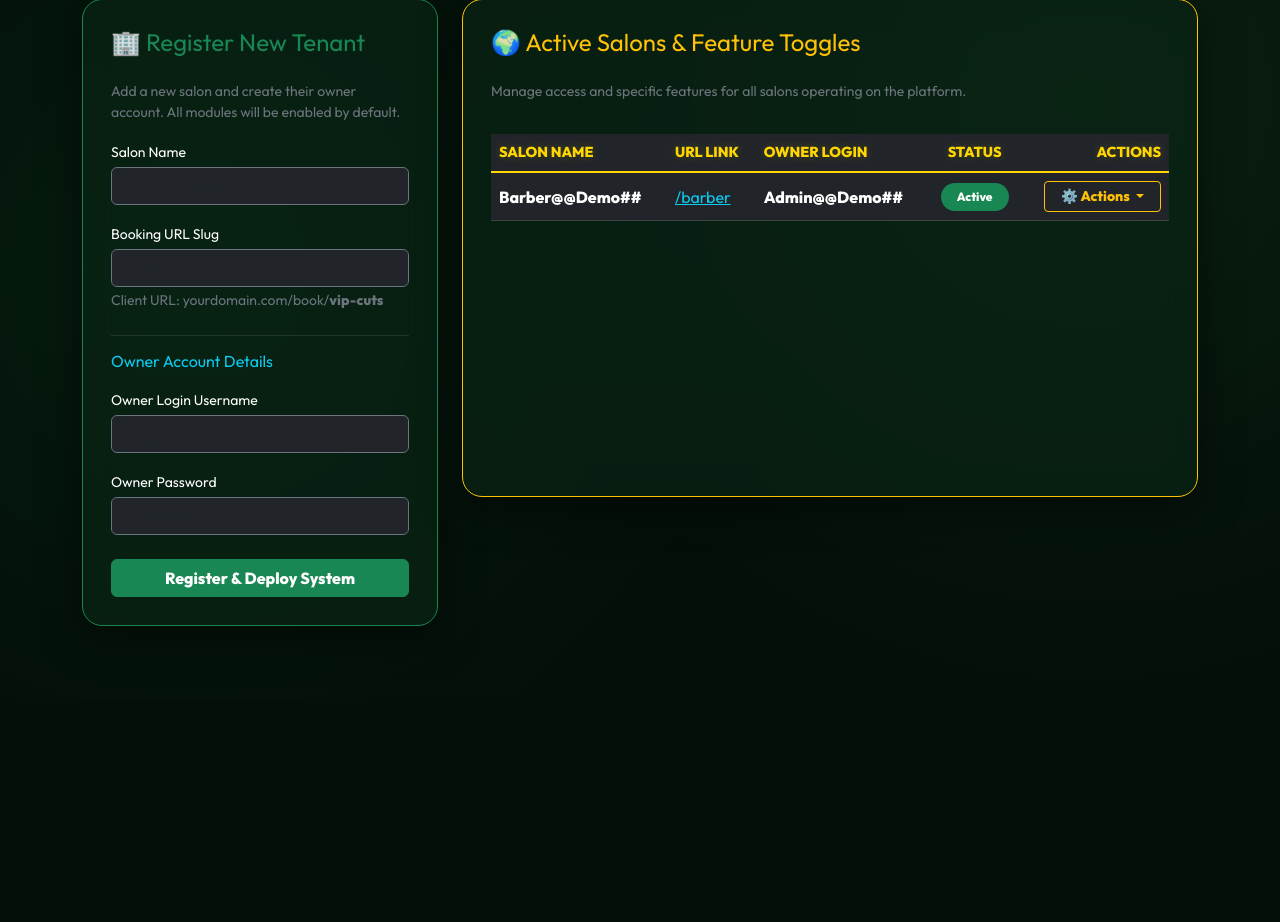
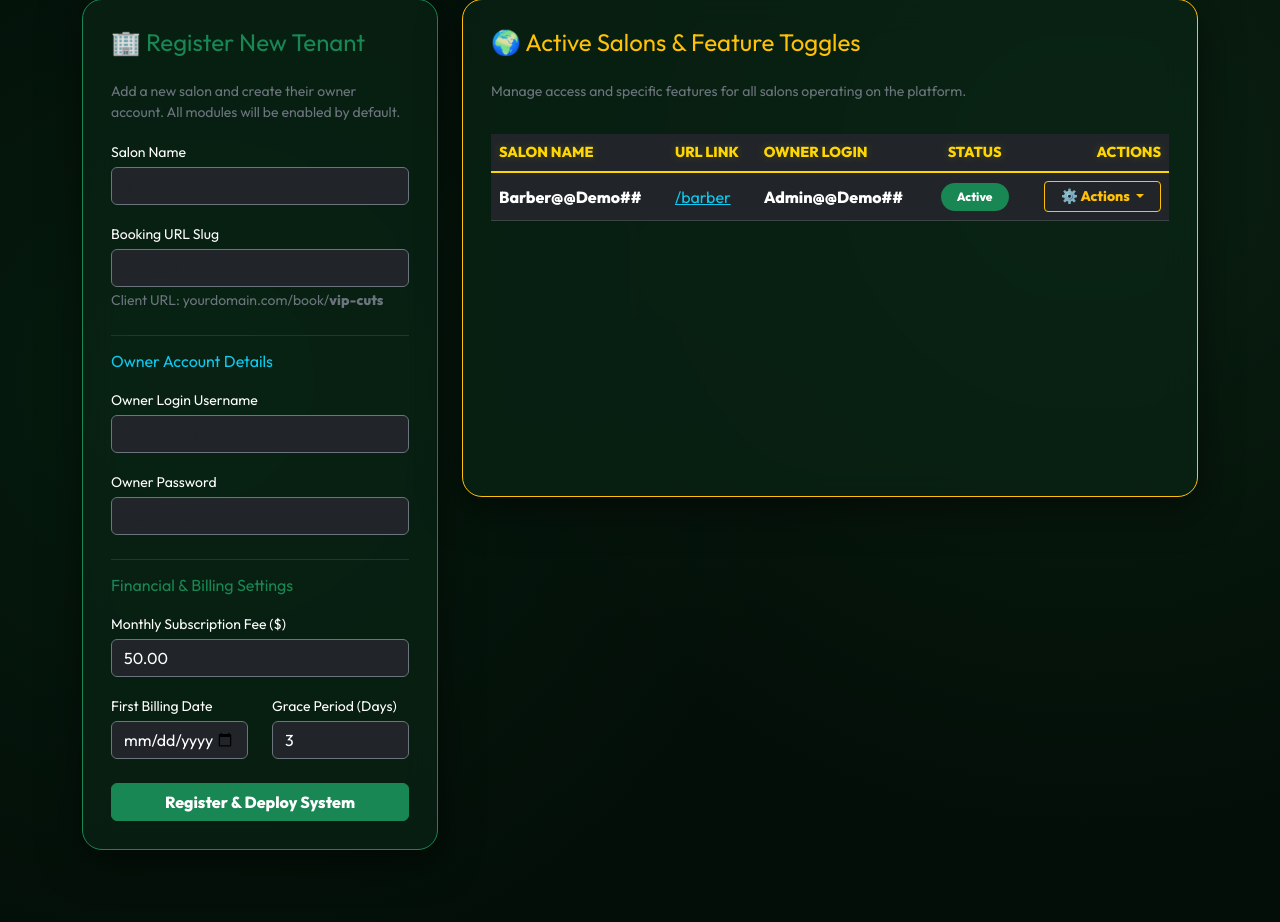
Before and after one commit to MazenElmogy14/Barbershop_System_, a Flask app: page /superadmin_portal in a window 1280 px wide. Shown: the part 157-1079 px from the top of the page. Before the commit the page ends 783 px from the top, so only its background shows below. Run offline with Flask 3, Linux system fonts and the light colour scheme; a user stored in the database is signed in.

Commit message:
add comment here

```diff
--- a/barber_shop_V7/app.py
+++ b/barber_shop_V7/app.py
@@ -7,8 +7,8 @@ import json
 from flask import make_response
 from weasyprint import HTML
 import os
+import calendar
 from werkzeug.utils import secure_filename
-import uuid
 
 app = Flask(__name__)
 app.config['SECRET_KEY'] = 'talentx-saas-secret-key'
@@ -30,6 +30,11 @@ class Salon(db.Model):
     slug = db.Column(db.String(100), unique=True, nullable=False)
     is_active = db.Column(db.Boolean, default=True)
     created_at = db.Column(db.DateTime, default=datetime.now)
+
+    # --- NEW BILLING FIELDS ---
+    subscription_fee = db.Column(db.Float, default=0.0)
+    next_billing_date = db.Column(db.Date, nullable=True)
+    grace_period_days = db.Column(db.Integer, default=3)
 
 class User(UserMixin, db.Model):
     id = db.Column(db.Integer, primary_key=True)
@@ -143,15 +148,39 @@ class SystemSetting(db.Model):
     feature_name = db.Column(db.String(50), nullable=False)
     is_enabled = db.Column(db.Boolean, default=True)
 
-
 @login_manager.user_loader
 def load_user(user_id):
     return User.query.get(int(user_id))
 
-# --- HELPER TO CHECK IF FEATURE IS ENABLED ---
 def is_feature_enabled(salon_id, feature_name):
     setting = SystemSetting.query.filter_by(salon_id=salon_id, feature_name=feature_name).first()
     return setting.is_enabled if setting else True
+
+
+# ==========================================
+# GLOBAL AUTO-SUSPENSION HOOK
+# ==========================================
+@app.before_request
+def check_billing_and_suspension():
+    """Globally block logged-in users if their grace period expires."""
+    if current_user.is_authenticated and current_user.role != 'superadmin':
+        salon = Salon.query.get(current_user.salon_id)
+        if salon:
+            # Auto-suspend if past grace period
+            if salon.next_billing_date:
+                grace_end_date = salon.next_billing_date + timedelta(days=salon.grace_period_days)
+                if date.today() > grace_end_date and salon.is_active:
+                    salon.is_active = False
+                    db.session.commit()
+
+            # If suspended, force logout and show dynamic message
+            if not salon.is_active and request.endpoint not in ['login', 'logout', 'static']:
+                logout_user()
+                if salon.next_billing_date and date.today() > (salon.next_billing_date + timedelta(days=salon.grace_period_days)):
+                    flash(f'⚠️ System Suspended: Please pay your monthly fee of ${salon.subscription_fee:.2f} to restore access.', 'danger')
+                else:
+                    flash('Your salon account is currently suspended. Contact support.', 'danger')
+                return redirect(url_for('login'))
 
 
 # ==========================================
@@ -216,8 +245,19 @@ def login():
         if user:
             if user.salon_id:
                 salon = Salon.query.get(user.salon_id)
+
+                # Check auto-suspension during login attempt
+                if salon.next_billing_date:
+                    grace_end = salon.next_billing_date + timedelta(days=salon.grace_period_days)
+                    if date.today() > grace_end and salon.is_active:
+                        salon.is_active = False
+                        db.session.commit()
+
                 if not salon.is_active:
-                    flash('Your salon account is currently suspended. Contact support.')
+                    if salon.next_billing_date and date.today() > (salon.next_billing_date + timedelta(days=salon.grace_period_days)):
+                        flash(f'⚠️ System Suspended: Please pay your monthly fee of ${salon.subscription_fee:.2f} to restore access.', 'danger')
+                    else:
+                        flash('Your salon account is currently suspended. Contact support.', 'danger')
                     return render_template('login.html')
 
             login_user(user)
@@ -229,7 +269,7 @@ def login():
                 return redirect(url_for('barber_dashboard'))
             else:
                 return redirect(url_for('cashier'))
-        flash('Invalid credentials')
+        flash('Invalid credentials', 'danger')
     return render_template('login.html')
 
 @app.route('/logout')
@@ -887,7 +927,7 @@ def upload_request_photo(req_id):
     return redirect(request.referrer)
 
 # ==========================================
-# SAAS MASTER PORTAL (WITH FEATURE TOGGLES)
+# SAAS MASTER PORTAL (WITH FEATURE TOGGLES & BILLING)
 # ==========================================
 AVAILABLE_FEATURES = [
     'online_booking', 'loyalty_points', 'pdf_report',
@@ -910,14 +950,27 @@ def superadmin_portal():
     if request.method == 'POST':
         action = request.form.get('action')
 
+        # --- REGISTER SALON ---
         if action == 'register_salon':
             salon_name = request.form.get('salon_name')
             salon_slug = request.form.get('salon_slug').lower().replace(" ", "-")
 
+            # Capture new billing fields
+            sub_fee = float(request.form.get('subscription_fee', 0.0))
+            grace_days = int(request.form.get('grace_period_days', 3))
+            billing_date_str = request.form.get('next_billing_date')
+            billing_date = datetime.strptime(billing_date_str, '%Y-%m-%d').date() if billing_date_str else None
+
             if Salon.query.filter_by(slug=salon_slug).first():
                 flash("Error: Salon URL slug is already taken. Choose another.", "danger")
             else:
-                new_salon = Salon(name=salon_name, slug=salon_slug)
+                new_salon = Salon(
+                    name=salon_name,
+                    slug=salon_slug,
+                    subscription_fee=sub_fee,
+                    next_billing_date=billing_date,
+                    grace_period_days=grace_days
+                )
                 db.session.add(new_salon)
                 db.session.flush()
 
@@ -931,6 +984,7 @@ def superadmin_portal():
                 db.session.commit()
                 flash(f"Successfully registered Salon: {salon_name}", "success")
 
+        # --- TOGGLE STATUS ---
         elif action == 'toggle_status':
             salon_id = request.form.get('salon_id')
             salon = Salon.query.get(salon_id)
@@ -939,6 +993,7 @@ def superadmin_portal():
                 db.session.commit()
                 flash(f"Salon status updated.", "success")
 
+        # --- TOGGLE FEATURE ---
         elif action == 'toggle_feature':
             salon_id = request.form.get('salon_id')
             feature_name = request.form.get('feature_name')
@@ -948,6 +1003,7 @@ def superadmin_portal():
                 db.session.commit()
                 flash(f"Updated '{feature_name}' for Salon ID {salon_id}", "success")
 
+        # --- EDIT OWNER ---
         elif action == 'edit_owner':
             salon_id = request.form.get('salon_id')
             new_username = request.form.get('new_username')
@@ -982,12 +1038,66 @@ def superadmin_portal():
                     db.session.commit()
                     flash(f"Salon details updated successfully!", "success")
 
+        # --- UPDATE BILLING ---
+        elif action == 'update_billing':
+            salon_id = request.form.get('salon_id')
+            salon = Salon.query.get(salon_id)
+            if salon:
+                salon.subscription_fee = float(request.form.get('subscription_fee', 0.0))
+                salon.grace_period_days = int(request.form.get('grace_period_days', 3))
+
+                date_str = request.form.get('next_billing_date')
+                if date_str:
+                    salon.next_billing_date = datetime.strptime(date_str, '%Y-%m-%d').date()
+                else:
+                    salon.next_billing_date = None
+
+                # Auto-reactivate if they pay and extend the date into the future
+                if salon.next_billing_date:
+                    grace_end = salon.next_billing_date + timedelta(days=salon.grace_period_days)
+                    if date.today() <= grace_end:
+                        salon.is_active = True
+
+                db.session.commit()
+                flash(f"Billing updated for {salon.name}. Next due date: {salon.next_billing_date}", "success")
+
+        # --- 1-CLICK MARK AS PAID ---
+        elif action == 'mark_paid':
+            salon_id = request.form.get('salon_id')
+            salon = Salon.query.get(salon_id)
+            if salon:
+                if salon.next_billing_date:
+                    # Advance the billing date by exactly 1 month
+                    month = salon.next_billing_date.month
+                    year = salon.next_billing_date.year
+                    day = salon.next_billing_date.day
+
+                    month += 1
+                    if month > 12:
+                        month = 1
+                        year += 1
+
+                    # Prevent setting invalid dates like Feb 30th
+                    max_day = calendar.monthrange(year, month)[1]
+                    day = min(day, max_day)
+
+                    salon.next_billing_date = date(year, month, day)
+                else:
+                    # If they never had a billing date, default to 30 days from today
+                    salon.next_billing_date = date.today() + timedelta(days=30)
+
+                # Reactivate the salon instantly if they were suspended
+                salon.is_active = True
+                db.session.commit()
+
+                flash(f"✅ Payment recorded for '{salon.name}'! Next billing date advanced to {salon.next_billing_date}.", "success")
+
         # --- DELETE SALON ---
         elif action == 'delete_salon':
             salon_id = request.form.get('salon_id')
             salon = Salon.query.get(salon_id)
             if salon:
-                # 1. Manually delete all connected tables to prevent Database Integrity Errors
+                # Manually delete all connected tables to prevent Database Integrity Errors
                 TransactionService.query.filter(TransactionService.transaction.has(salon_id=salon_id)).delete(synchronize_session=False)
                 TransactionProduct.query.filter(TransactionProduct.transaction.has(salon_id=salon_id)).delete(synchronize_session=False)
                 Transaction.query.filter_by(salon_id=salon_id).delete()
@@ -1000,7 +1110,7 @@ def superadmin_portal():
                 Barber.query.filter_by(salon_id=salon_id).delete()
                 SystemSetting.query.filter_by(salon_id=salon_id).delete()
 
-                # 2. Finally, delete the salon itself
+                # Finally, delete the salon itself
                 db.session.delete(salon)
                 db.session.commit()
                 flash(f"Salon '{salon.name}' and all its data have been permanently deleted.", "success")
@@ -1018,6 +1128,7 @@ def superadmin_portal():
         })
 
     return render_template('superadmin.html', salons_data=salons_data)
+
 # ==========================================
 # SYSTEM GLOBALS
 # ==========================================
@@ -1072,7 +1183,6 @@ def inject_global_data():
 with app.app_context():
     db.create_all()
 
-
     if not User.query.filter_by(role='superadmin').first():
         db.session.add(User(username='TalentX__#@X$$Elmogy!!!', password='Talent__#X@$Elmogy!!!', role='superadmin'))
         db.session.commit()
--- a/barber_shop_V7/templates/superadmin.html
+++ b/barber_shop_V7/templates/superadmin.html
@@ -26,6 +26,7 @@
         {% endwith %}
 
         <div class="row">
+            <!-- REGISTER NEW SALON -->
             <div class="col-md-4 mb-4">
                 <div class="luxury-card border-success" style="border: 1px solid;">
                     <h4 class="text-success mb-4">🏢 Register New Tenant</h4>
@@ -56,17 +57,36 @@
                             <input type="text" name="owner_password" class="form-control bg-dark text-white border-secondary" required placeholder="password">
                         </div>
 
+                        <hr class="border-secondary">
+                        <h6 class="text-success mb-3">Financial & Billing Settings</h6>
+                        <div class="mb-3">
+                            <label class="text-white small mb-1">Monthly Subscription Fee ($)</label>
+                            <input type="number" step="0.01" name="subscription_fee" class="form-control bg-dark text-white border-secondary" value="50.00" required>
+                        </div>
+                        <div class="row mb-4">
+                            <div class="col-6">
+                                <label class="text-white small mb-1">First Billing Date</label>
+                                <input type="date" name="next_billing_date" class="form-control bg-dark text-white border-secondary">
+                            </div>
+                            <div class="col-6">
+                                <label class="text-white small mb-1">Grace Period (Days)</label>
+                                <input type="number" name="grace_period_days" class="form-control bg-dark text-white border-secondary" value="3" required>
+                            </div>
+                        </div>
+
                         <button type="submit" class="btn btn-success w-100 fw-bold">Register & Deploy System</button>
                     </form>
                 </div>
             </div>
 
+            <!-- ALL TENANTS LIST -->
             <div class="col-md-8 mb-4">
                 <div class="luxury-card border-warning" style="border: 1px solid;">
                     <h4 class="text-warning mb-4">🌍 Active Salons & Feature Toggles</h4>
                     <p class="text-secondary small">Manage access and specific features for all salons operating on the platform.</p>
 
-                    <div class="table-responsive" style="min-height: 350px;"> <table class="table table-dark table-hover mt-3 align-middle">
+                    <div class="table-responsive" style="min-height: 350px;"> <!-- Min-height prevents dropdown from clipping -->
+                        <table class="table table-dark table-hover mt-3 align-middle">
                             <thead>
                                 <tr>
                                     <th class="text-gold">Salon Name</th>
@@ -90,6 +110,7 @@
                                         {% endif %}
                                     </td>
                                     <td class="text-end">
+                                        <!-- ORGANIZED ACTIONS DROPDOWN -->
                                         <div class="dropdown">
                                             <button class="btn btn-sm btn-outline-warning dropdown-toggle fw-bold px-3" type="button" data-bs-toggle="dropdown" aria-expanded="false">
                                                 ⚙️ Actions
@@ -106,23 +127,40 @@
                                                     </button>
                                                 </li>
                                                 <li>
+                                                    <button class="dropdown-item text-success py-2 fw-bold" data-bs-toggle="modal" data-bs-target="#billingModal{{ item.salon.id }}">
+                                                        💳 Manage Billing
+                                                    </button>
+                                                </li>
+                                                <li>
                                                     <button class="dropdown-item text-warning py-2 fw-bold" data-bs-toggle="modal" data-bs-target="#featuresModal{{ item.salon.id }}">
                                                         🧩 Manage Modules
                                                     </button>
                                                 </li>
                                                 <li><hr class="dropdown-divider border-secondary"></li>
+
+                                                <!-- 1-CLICK MARK AS PAID BUTTON -->
                                                 <li class="px-2 py-1">
+                                                    <form method="POST" class="m-0" onsubmit="return confirm('Confirm payment received? This will reactivate the salon and extend their billing date by 1 month.');">
+                                                        <input type="hidden" name="action" value="mark_paid">
+                                                        <input type="hidden" name="salon_id" value="{{ item.salon.id }}">
+                                                        <button type="submit" class="btn btn-sm btn-outline-success w-100 fw-bold">✅ Mark Paid (+1 Month)</button>
+                                                    </form>
+                                                </li>
+
+                                                <li class="px-2 py-1">
+                                                    <!-- Suspend/Activate Button -->
                                                     <form method="POST" class="m-0">
                                                         <input type="hidden" name="action" value="toggle_status">
                                                         <input type="hidden" name="salon_id" value="{{ item.salon.id }}">
                                                         {% if item.salon.is_active %}
                                                             <button type="submit" class="btn btn-sm btn-outline-secondary w-100 fw-bold">⏸ Suspend Salon</button>
                                                         {% else %}
-                                                            <button type="submit" class="btn btn-sm btn-outline-success w-100 fw-bold">▶️ Activate Salon</button>
+                                                            <button type="submit" class="btn btn-sm btn-outline-info w-100 fw-bold">▶️ Manual Activate</button>
                                                         {% endif %}
                                                     </form>
                                                 </li>
                                                 <li class="px-2 pb-1">
+                                                    <!-- Delete Button -->
                                                     <form method="POST" class="m-0" onsubmit="return confirm('⚠️ WARNING: Are you sure you want to completely delete [ {{ item.salon.name }} ]?\n\nThis will permanently erase all their transactions, clients, inventory, and accounts. THIS CANNOT BE UNDONE!');">
                                                         <input type="hidden" name="action" value="delete_salon">
                                                         <input type="hidden" name="salon_id" value="{{ item.salon.id }}">
@@ -144,8 +182,10 @@
         </div>
     </div>
 
+    <!-- MODALS PLACED OUTSIDE THE SCROLLABLE TABLE -->
     {% for item in salons_data %}
 
+    <!-- 1. Features Modal -->
     <div class="modal fade" id="featuresModal{{ item.salon.id }}" tabindex="-1" aria-hidden="true">
         <div class="modal-dialog">
             <div class="modal-content bg-dark border-warning text-start" style="border: 1px solid var(--gold-bright);">
@@ -178,6 +218,7 @@
         </div>
     </div>
 
+    <!-- 2. Edit Owner Credentials Modal -->
     <div class="modal fade" id="editOwnerModal{{ item.salon.id }}" tabindex="-1" aria-hidden="true">
         <div class="modal-dialog">
             <div class="modal-content bg-dark border-info text-start" style="border: 1px solid #0dcaf0;">
@@ -209,6 +250,7 @@
         </div>
     </div>
 
+    <!-- 3. Edit Salon Information Modal -->
     <div class="modal fade" id="editSalonModal{{ item.salon.id }}" tabindex="-1" aria-hidden="true">
         <div class="modal-dialog">
             <div class="modal-content bg-dark border-primary text-start" style="border: 1px solid #0d6efd;">
@@ -240,6 +282,44 @@
         </div>
     </div>
 
+    <!-- 4. Manage Billing Modal -->
+    <div class="modal fade" id="billingModal{{ item.salon.id }}" tabindex="-1" aria-hidden="true">
+        <div class="modal-dialog">
+            <div class="modal-content bg-dark border-success text-start" style="border: 1px solid #198754;">
+                <div class="modal-header border-secondary">
+                    <h5 class="modal-title text-success fw-bold">Manage Billing: {{ item.salon.name }}</h5>
+                    <button type="button" class="btn-close btn-close-white" data-bs-dismiss="modal" aria-label="Close"></button>
+                </div>
+                <form method="POST">
+                    <div class="modal-body">
+                        <input type="hidden" name="action" value="update_billing">
+                        <input type="hidden" name="salon_id" value="{{ item.salon.id }}">
+
+                        <div class="mb-3">
+                            <label class="text-white small mb-1">Monthly Subscription Fee ($)</label>
+                            <input type="number" step="0.01" name="subscription_fee" class="form-control bg-dark text-white border-secondary" value="{{ item.salon.subscription_fee }}" required>
+                        </div>
+                        <div class="mb-3">
+                            <label class="text-white small mb-1">Next Billing Date</label>
+                            <input type="date" name="next_billing_date" class="form-control bg-dark text-white border-secondary" value="{{ item.salon.next_billing_date if item.salon.next_billing_date else '' }}">
+                            <small class="text-secondary">Update this to the next month when the client pays to lift any suspensions.</small>
+                        </div>
+                        <div class="mb-2">
+                            <label class="text-white small mb-1">Grace Period (Days before auto-suspension)</label>
+                            <input type="number" name="grace_period_days" class="form-control bg-dark text-white border-secondary" value="{{ item.salon.grace_period_days }}" required>
+                        </div>
+                    </div>
+                    <div class="modal-footer border-secondary">
+                        <button type="button" class="btn btn-outline-light" data-bs-dismiss="modal">Cancel</button>
+                        <button type="submit" class="btn btn-success fw-bold">Save Billing Info</button>
+                    </div>
+                </form>
+            </div>
+        </div>
+    </div>
+
     {% endfor %}
-    </body>
+    <!-- End Modals -->
+
+</body>
 </html>
```
Also changed, not shown: instance/barber_saas.db.
